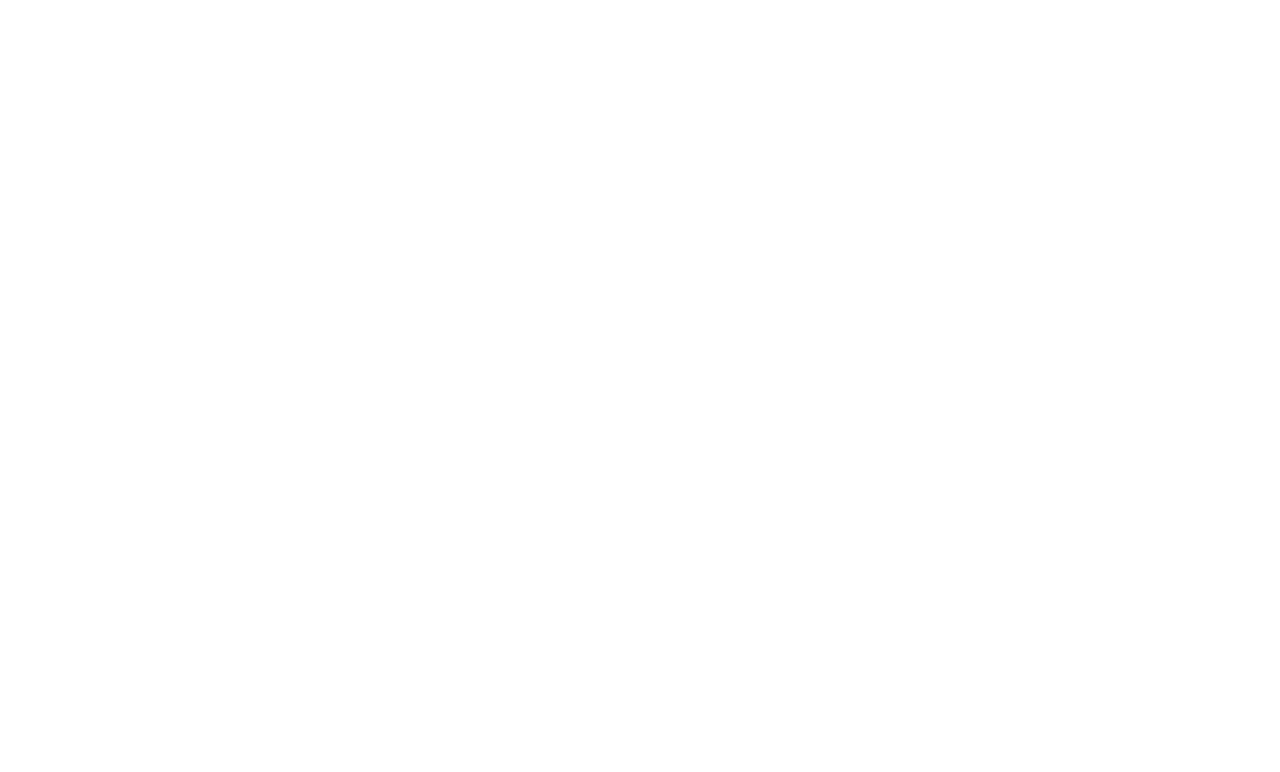
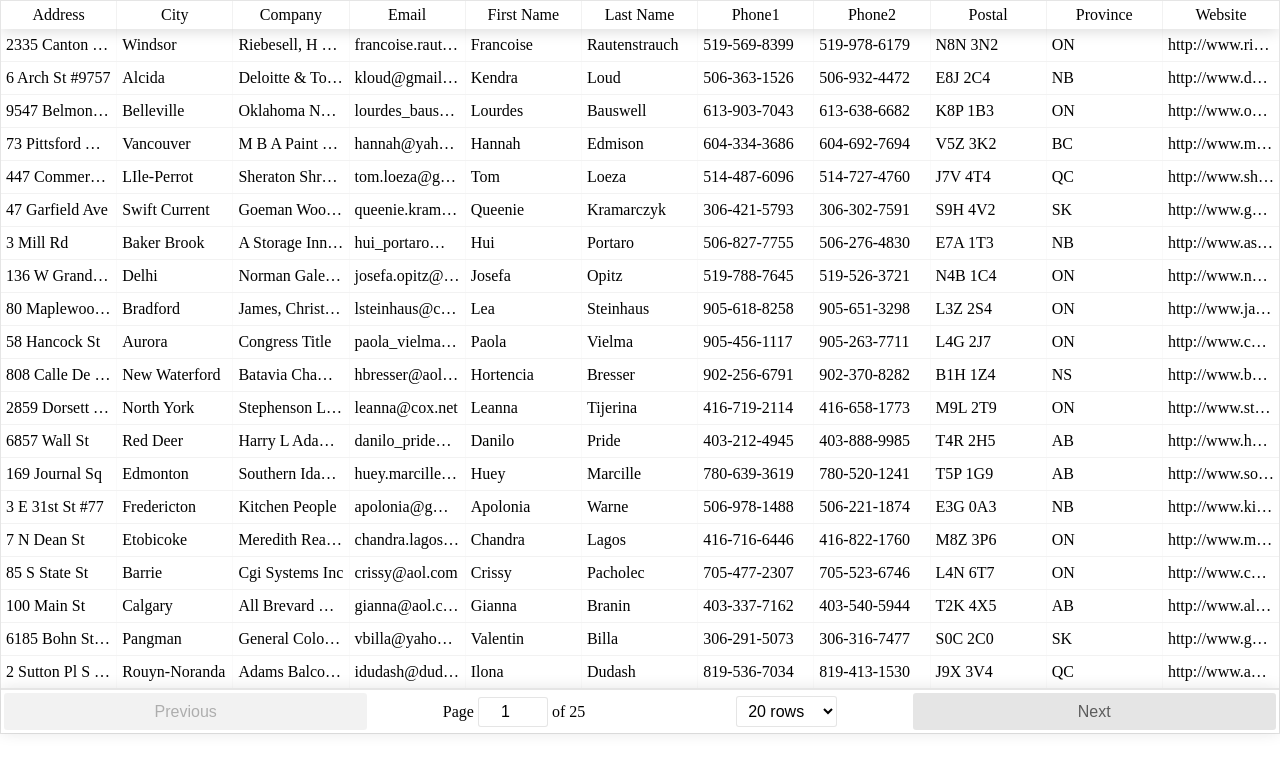
Before and after one commit to shymaSane/test-js, a React (Create React App) app: page / in a window 1280 px wide. Both pictures are taken after a click on the button "Show Tables". Shown: the top 772 px of the page. Built offline with nearby package versions, Linux system fonts and the light colour scheme.

Commit message:
show tables

```diff
--- a/src/components/dashboard/Tables.js
+++ b/src/components/dashboard/Tables.js
@@ -1,12 +1,57 @@
 import React, { Component } from 'react';
-import {Consumer} from '../../Context'
+import {Consumer} from '../../Context';
+import ReactTable from 'react-table';
+import 'react-table/react-table.css'
 
 class Tables extends Component {
   render() {
     return (
         <Consumer>
             {value => {
+                const {tablesData} = value;
+                const columns = [{
+                    Header:'Address',
+                    accessor: 'address'
+                    }, {
+                    Header:'City',
+                    accessor: 'city'
+                    }, {
+                    Header:'Company',
+                    accessor: 'company_name'
+                    }, {
+                    Header:'Email',
+                    accessor: 'email'
+                    }, {
+                    Header:'First Name',
+                    accessor: 'first_name'
+                    }, {
+                    Header:'Last Name',
+                    accessor: 'last_name'
+                    }, {
+                    Header:'Phone1',
+                    accessor: 'phone1'
+                    }, {
+                    Header:'Phone2',
+                    accessor: 'phone2'
+                    }, {
+                    Header:'Postal',
+                    accessor: 'postal'
+                    }, {
+                    Header:'Province',
+                    accessor: 'province'
+                    }, {
+                    Header:'Website',
+                    accessor: 'web'
+                    }
+                ]
+                return(
+                   <ReactTable
+                    data={tablesData}
+                    columns={columns}
+                   >
 
+                   </ReactTable>
+                )
             }}
         </Consumer>
     )
--- a/src/components/layouts/home.css
+++ b/src/components/layouts/home.css
@@ -65,7 +65,7 @@
     border-radius: 15px;
     cursor: pointer;
     font-weight: 550;
-    animation: btn-move 2s 6s;
+
 }
 
 .btn-emails{
```
